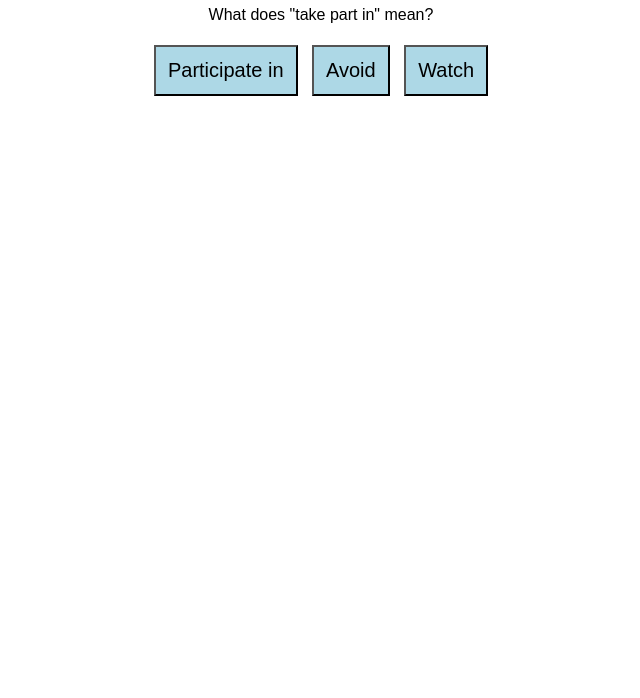
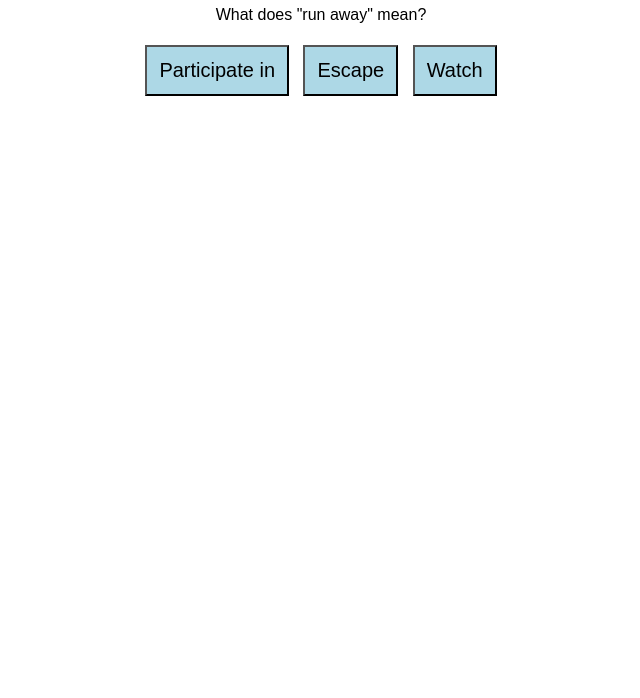
Before and after one commit to deunnim/DLHW, a plain HTML site: page index.html in a window 1280 px wide. Shown: the part 102-800 px from the top of the page, without its empty margins (319-959 px from the left). Drawn offline with Linux system fonts and the light colour scheme.

Commit message:
Update index.html

```diff
--- a/index.html
+++ b/index.html
@@ -2,7 +2,7 @@
 <html>
 
 <head>
-    <title>My First English Learning App</title>
+    <title>My Own Englush Learning App</title>
 
     <!-- CSS: Change how the app looks -->
     <style>
@@ -27,14 +27,14 @@
 
     <h1>Vocabulary Quiz</h1>
 
-    <p>What does "take part in" mean?</p>
+    <p>What does "run away" mean?</p>
 
     <button onclick="checkAnswer('participate')">
         Participate in
     </button>
 
-    <button onclick="checkAnswer('avoid')">
-        Avoid
+    <button onclick="checkAnswer('escape')">
+        Escape
     </button>
 
     <button onclick="checkAnswer('watch')">
```
